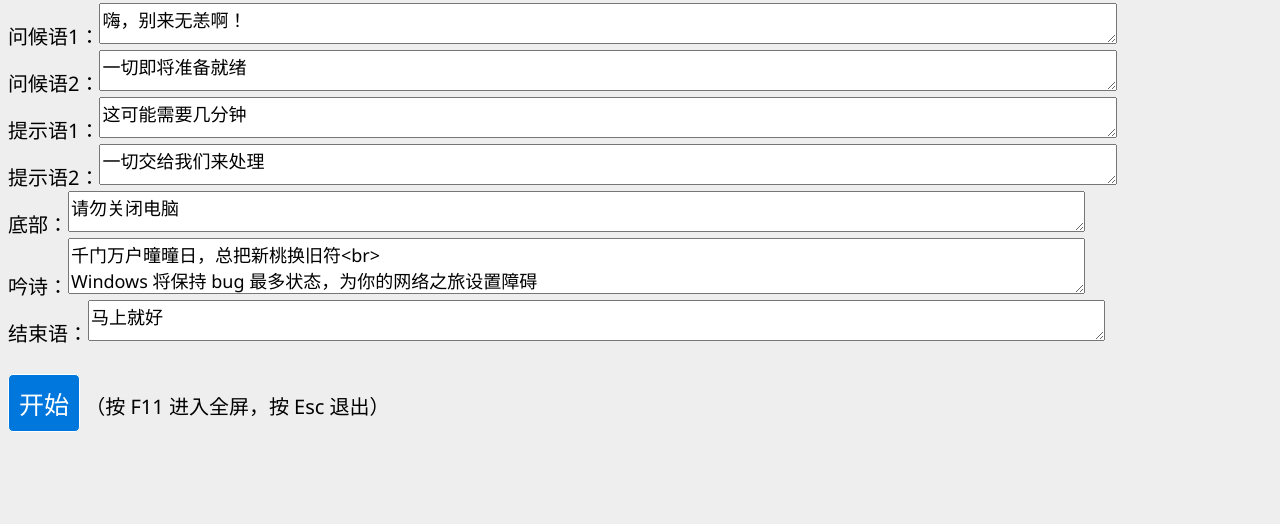
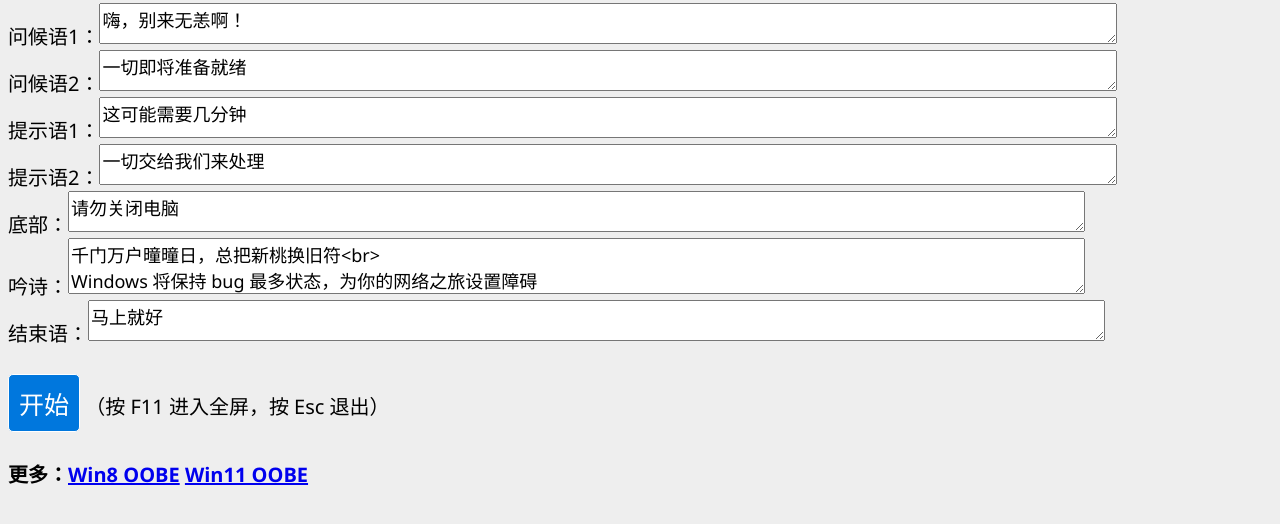
Before and after one commit to suntrise/project, a plain HTML site: page Win10OOBE.html in a window 1280 px wide. Shown: the part 128-652 px from the top of the page. Drawn offline with Linux system fonts and the light colour scheme.

Commit message:
Update Win10OOBE.html

```diff
--- a/Win10OOBE.html
+++ b/Win10OOBE.html
@@ -27,6 +27,9 @@ Windows 将保持 bug 最多状态，为你的网络之旅设置障碍</textarea
 <br>
 <button onclick="window.temp_i = 0;changertp()">开始</button>
 （按 F11 进入全屏，按 Esc 退出）
+<br><br>
+<b>更多：<a href="https://suntrise.github.io/project/Win8OOBE.html">Win8 OOBE</a>
+<a href="https://suntrise.github.io/project/Win11OOBE.html">Win11 OOBE</a>
 <script src="OOBE.js"></script>
 </body>
 </head>
```
